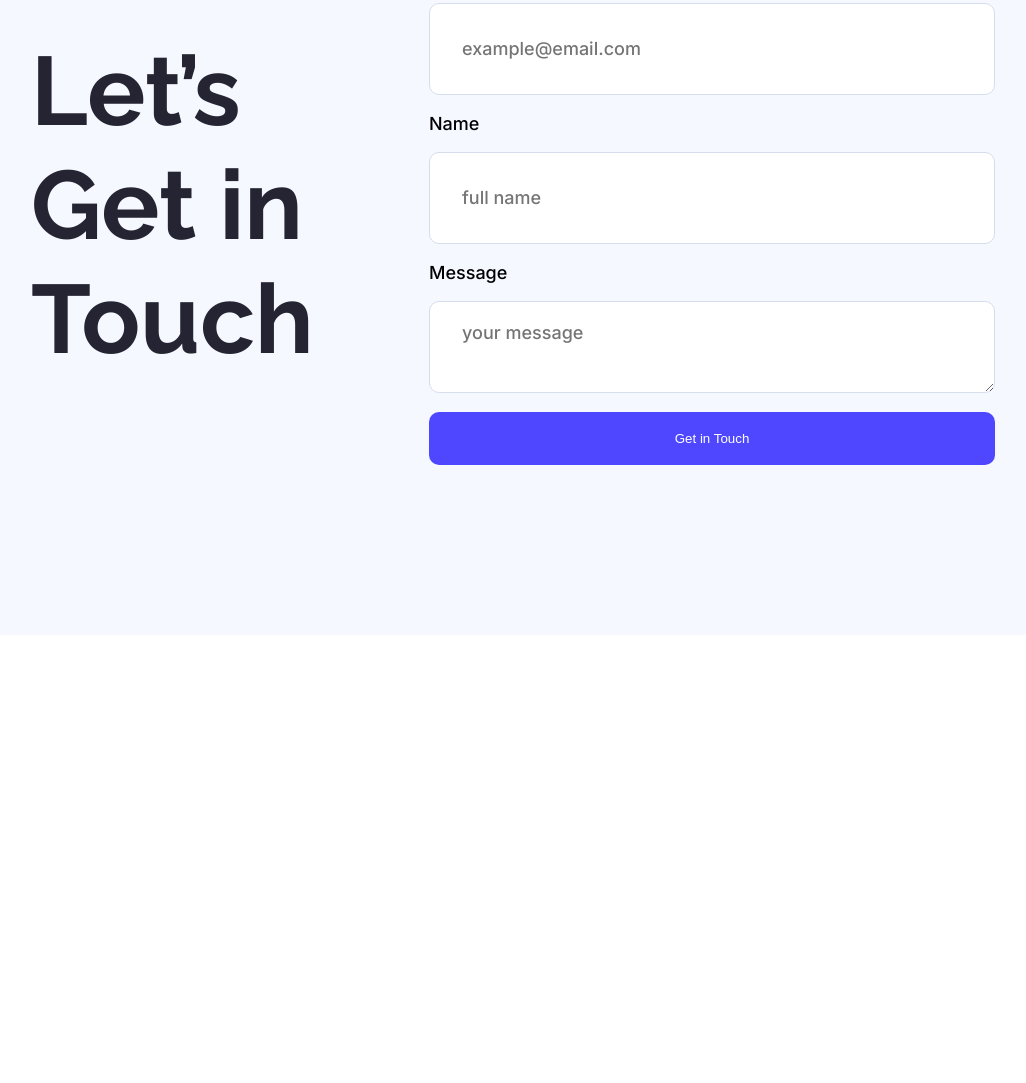
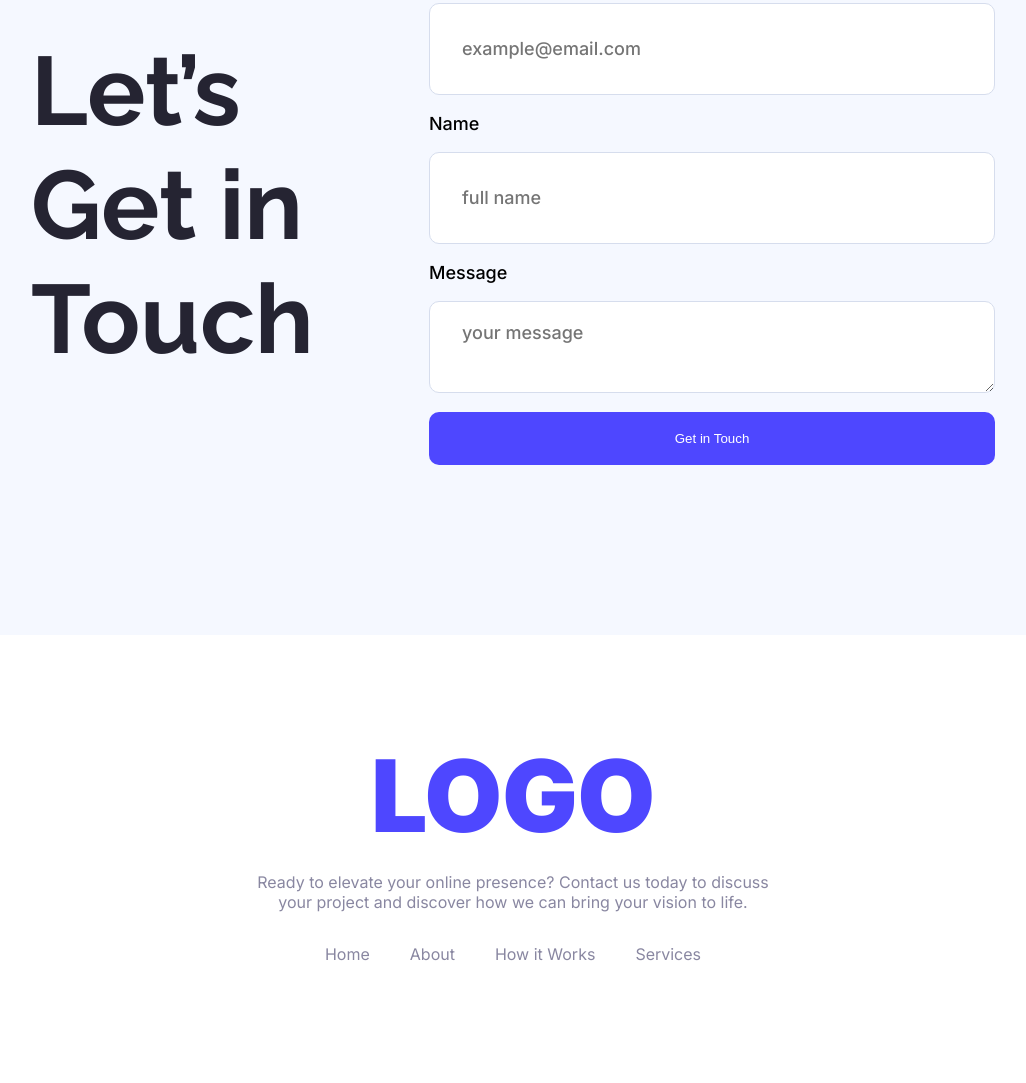
Before and after one commit to engrmizankhan/web-flow-1, a plain HTML site: page index.html in a window 1280 px wide. Shown: the part 3244-4327 px from the top of the page, without its empty margins (127-1153 px from the left). Before the commit the page ends 3887 px from the top, so only its background shows below. Drawn offline with Linux system fonts and the light colour scheme.

Commit message:
footer section added

```diff
--- a/index.html
+++ b/index.html
@@ -89,5 +89,23 @@
             </div>
         </section>
     </main>
+    <footer>
+        <h1 class="footer-heading">LOGO</h1>
+        <p class="footer-description">Ready to elevate your online presence? Contact us today to discuss <br> your project and discover how we can bring your vision to life.</p>
+        <div class="footer-links">
+            <div>
+                <p>Home</p>
+            </div>
+            <div>
+                <p>About</p>
+            </div>
+            <div>
+                <p>How it Works</p>
+            </div>
+            <div>
+                <p>Services</p>
+            </div>
+        </div>
+    </footer>
 </body>
 </html>
--- a/styles/webflow.css
+++ b/styles/webflow.css
@@ -250,3 +250,38 @@ input[type="text"], input[type="email"], textarea{
     color: #FFFFFF;
     background:#4E47FF;
 }
+
+/*footer styles*/
+
+footer{
+    text-align: center;
+    padding: 100px 0px;
+}
+
+.footer-heading{
+    color: #4E47FF;
+    font-family: Inter;
+    font-size: 100px;
+    font-style: normal;
+    font-weight: 900;
+    margin: 0px;
+}
+
+.footer-description{
+    color: #8987A1;
+    font-family: Inter;
+    font-size: 16px;
+    font-style: normal;
+    font-weight: 400;
+}
+
+.footer-links{
+    display: flex;
+    justify-content: center;
+    gap: 40px;
+    color: #8987A1;
+    font-family: Inter;
+    font-size: 16px;
+    font-style: normal;
+    font-weight: 400;
+}
```
